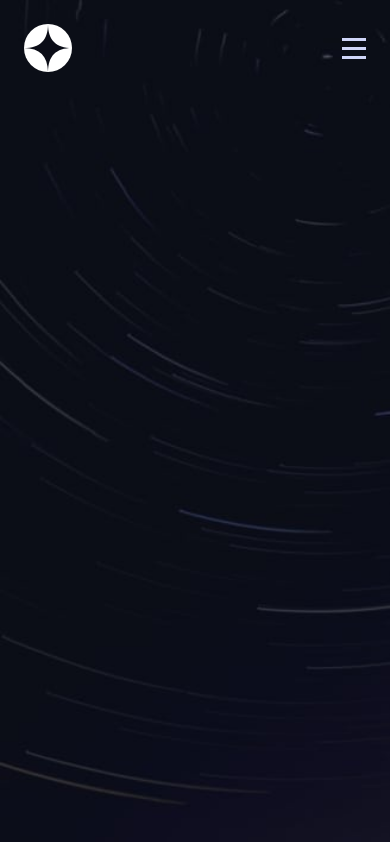
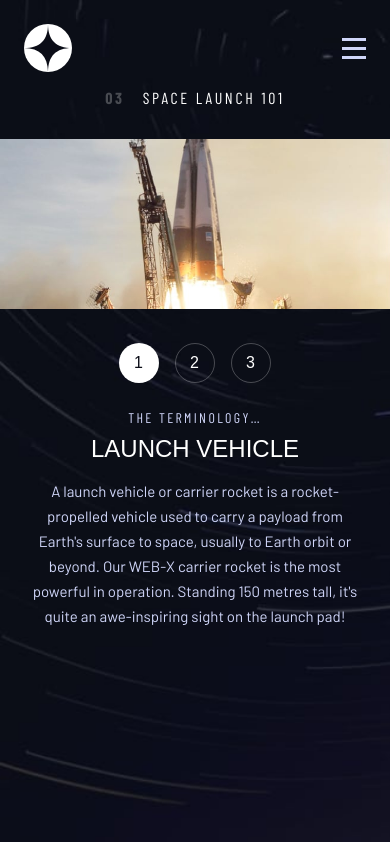
Before and after one commit to mahmoudAcm/frontend-mentor, a Next.js app: page /technology in a window 390 px wide. Built offline with nearby package versions, Linux system fonts and the light colour scheme; a web font is replaced by a local one.

Commit message:
I have completed the task of making my technology page fully responsive on all devices, and I have also optimized it for mobile users. Furthermore, I have removed horizontal scrolling, which has improved both the user experience and accessibility for screen readers.

```diff
--- a/src/components/Layout.tsx
+++ b/src/components/Layout.tsx
@@ -64,6 +64,9 @@ export default function Layout({ children }: { children: ReactNode }) {
           }
         }}
         ref={psRef}
+        options={{
+          suppressScrollX: true
+        }}
       >
         <Main
           sx={{
--- a/src/components/SecondaryLayout.tsx
+++ b/src/components/SecondaryLayout.tsx
@@ -29,7 +29,7 @@ const Title = styled(Typography)(({ theme }) => ({
 
 export function SecondaryLayoutMainTitle({ num, children }: { num: string; children: ReactNode }) {
   return (
-    <Title variant='h5'>
+    <Title variant='h5' className='main-title'>
       <span className='number'>{num}</span>
       <span>{children}</span>
     </Title>
--- /dev/null
+++ b/src/components/pages/technology.tsx
@@ -0,0 +1,143 @@
+import { Box, styled, Typography } from '@mui/material';
+import SecondaryLayout from '@/src/components/SecondaryLayout';
+import Image from 'next/image';
+
+export const TechnologyRoot = styled(SecondaryLayout)(({ theme }) => ({
+  paddingBottom: '101px',
+  [theme.breakpoints.down('lg')]: {
+    paddingBottom: 0
+  },
+  [theme.breakpoints.down('sm')]: {
+    '& .main-title': {
+      textAlign: 'center'
+    }
+  }
+}));
+
+export const Content = styled(Box)(({ theme }) => ({
+  display: 'flex',
+  marginTop: '26px',
+  justifyContent: 'space-between',
+  [theme.breakpoints.down('lg')]: {
+    flexDirection: 'column-reverse',
+    marginTop: '60px',
+    marginBottom: '97px'
+  },
+  [theme.breakpoints.down('sm')]: {
+    flexDirection: 'column-reverse',
+    marginTop: '32px',
+    marginBottom: '81px'
+  }
+}));
+
+export const Controls = styled(Box)(({ theme }) => ({
+  gap: '32px',
+  marginRight: '80px',
+  [theme.breakpoints.down('lg')]: {
+    flexDirection: 'row',
+    gap: '16px',
+    marginRight: 0,
+    marginBottom: '44px'
+  },
+  [theme.breakpoints.down('sm')]: {
+    marginBottom: '26px'
+  }
+}));
+
+export const ControlButton = styled(Box)(({ theme }) => ({
+  width: '80px',
+  height: '80px',
+  borderRadius: '50%',
+  border: '1px solid rgba(255, 255, 255, 0.25)',
+  display: 'grid',
+  placeItems: 'center',
+  cursor: 'pointer',
+  ...theme.typography.h4,
+  letterSpacing: '2px',
+  "&[aria-current='true']": {
+    background: 'white',
+    color: theme.palette.background.default
+  },
+  transition: theme.transitions.create(['border-color', 'background']),
+  '&:hover': {
+    borderColor: 'white'
+  },
+  [theme.breakpoints.down('lg')]: {
+    width: '60px',
+    height: '60px',
+    fontSize: '1.5rem',
+    letterSpacing: '1.5px'
+  },
+  [theme.breakpoints.down('sm')]: {
+    width: '40px',
+    height: '40px',
+    fontSize: '1rem',
+    letterSpacing: '1px',
+    lineHeight: 1.125
+  }
+}));
+
+export const Details = styled(Box)(({ theme }) => ({
+  marginTop: '137px',
+  display: 'flex',
+  [theme.breakpoints.down('lg')]: {
+    flexDirection: 'column',
+    marginTop: '56px',
+    alignItems: 'center',
+    textAlign: 'center'
+  },
+  [theme.breakpoints.down('sm')]: {
+    marginTop: '34px'
+  }
+}));
+
+export const DetailsContent = styled(Box)(({ theme }) => ({
+  [theme.breakpoints.down('sm')]: {
+    '& .title': {
+      ...theme.typography.subheading2
+    }
+  }
+}));
+
+export const Name = styled(Typography)(({ theme }) => ({
+  marginTop: '11px',
+  marginBottom: '17px',
+  textTransform: 'uppercase',
+  [theme.breakpoints.down('lg')]: {
+    fontSize: '2.5rem'
+  },
+  [theme.breakpoints.down('sm')]: {
+    fontSize: '1.5rem',
+    lineHeight: '1.16666666667',
+    marginTop: '9px',
+    marginBottom: '16px'
+  }
+}));
+
+export const Description = styled(Typography)(({ theme }) => ({
+  maxWidth: '444px',
+  [theme.breakpoints.down('lg')]: {
+    maxWidth: '458px',
+    fontSize: '1rem'
+  },
+  [theme.breakpoints.down('sm')]: {
+    maxWidth: '327px',
+    fontSize: '0.9375rem',
+    lineHeight: 1.6666666667
+  }
+}));
+
+export const StyledImage = styled(Image)(({ theme }) => ({
+  marginRight: '-165px',
+  [theme.breakpoints.down('lg')]: {
+    width: 'calc(100% + 27px * 2)',
+    marginRight: 0,
+    marginLeft: '-24px',
+    objectPosition: 'center'
+  },
+  [theme.breakpoints.down('sm')]: {
+    width: 'calc(100% + 18px * 2)',
+    marginLeft: '-16px',
+    height: '170px'
+  }
+}));
--- a/src/lib/data.ts
+++ b/src/lib/data.ts
@@ -1,7 +1,12 @@
 import data from '../data.json';
 
 export type Destinations = typeof data.destinations;
+export type Technologies = typeof data.technology;
 
 export const getDestinations = () => {
   return data.destinations;
 };
+
+export const getTechnologies = () => {
+  return data.technology;
+};
--- a/src/pages/technology.tsx
+++ b/src/pages/technology.tsx
@@ -1,3 +1,124 @@
-export default function Page() {
-  return <div></div>;
+import { Typography, useMediaQuery, useTheme } from '@mui/material';
+import { SecondaryLayoutMainTitle } from '@/src/components/SecondaryLayout';
+import {
+  Content,
+  ControlButton,
+  Controls,
+  Description,
+  Details,
+  DetailsContent,
+  Name,
+  StyledImage,
+  TechnologyRoot
+} from '@/src/components/pages/technology';
+import { getTechnologies, Technologies } from '@/src/lib/data';
+import { createRef, KeyboardEventHandler, RefObject, useEffect, useMemo, useRef, useState } from 'react';
+
+export default function Technology({ technologies }: { technologies: Technologies }) {
+  const theme = useTheme();
+  const isDesktop = useMediaQuery(() => theme.breakpoints.up('lg'));
+  const [activeSlide, setActiveSlide] = useState(0);
+  const tabFocus = useRef(activeSlide);
+  const [slides, setSlides] = useState<RefObject<HTMLDivElement>[]>([]);
+
+  const imageOrientation = !isDesktop ? 'landscape' : 'portrait';
+  const imageSizes = isDesktop ? { width: 515, height: 527 } : { width: 768, height: 310 };
+
+  const technology = useMemo(() => {
+    if (technologies && technologies.length) return technologies[activeSlide];
+    return undefined;
+  }, [technologies, activeSlide]);
+
+  //Update slides refs
+  useEffect(() => {
+    if (technologies && technologies.length) setSlides(new Array(technologies.length).fill(0).map(() => createRef()));
+  }, [technologies]);
+
+  // update the tabFocus.current value whenever the activeTab prop changes.
+  // This is important because we need to keep track of which tab is currently in focus
+  useEffect(() => {
+    tabFocus.current = activeSlide;
+  }, [activeSlide]);
+
+  const handleControlsKeydown: KeyboardEventHandler = evt => {
+    evt.stopPropagation();
+    const conditions = {
+      c1: (evt.key === 'ArrowRight' || evt.key === 'ArrowLeft') && !isDesktop,
+      c2: (evt.key === 'ArrowDown' || evt.key === 'ArrowUp') && isDesktop
+    };
+
+    if (conditions.c1 || conditions.c2) {
+      slides[tabFocus.current].current?.setAttribute('tabindex', '-1');
+      if (evt.key === 'ArrowRight' || evt.key === 'ArrowDown') {
+        tabFocus.current++;
+        // If we're at the end, go to the start
+        if (tabFocus.current >= technologies.length) {
+          tabFocus.current = 0;
+        }
+        // Move left
+      } else if (evt.key === 'ArrowLeft' || evt.key === 'ArrowUp') {
+        tabFocus.current--;
+        // If we're at the start, move to the end
+        if (tabFocus.current < 0) {
+          tabFocus.current = technologies.length - 1;
+        }
+      }
+
+      slides[tabFocus.current].current?.setAttribute('tabindex', '0');
+      slides[tabFocus.current].current?.focus();
+      setActiveSlide(tabFocus.current);
+    }
+  };
+
+  return (
+    <TechnologyRoot>
+      <SecondaryLayoutMainTitle num='03'>SPACE LAUNCH 101</SecondaryLayoutMainTitle>
+      <Content role='region' aria-label='SPACE LAUNCH 101'>
+        <Details>
+          <Controls className='flex-col' role='group' aria-label='Slider Controls' onKeyDown={handleControlsKeydown}>
+            {technologies.map((_, idx) => (
+              <ControlButton
+                role='button'
+                aria-current={activeSlide === idx ? 'true' : 'false'}
+                tabIndex={activeSlide === idx ? 0 : -1}
+                key={idx}
+                ref={slides[idx]}
+                onClick={() => {
+                  setActiveSlide(idx);
+                }}
+              >
+                {idx + 1}
+              </ControlButton>
+            ))}
+          </Controls>
+          <DetailsContent
+            className='flex-col'
+            role='group'
+            aria-label={`slide ${activeSlide + 1} of ${technologies.length}`}
+          >
+            <Typography variant='nav' color='textSecondary' className='title'>
+              THE TERMINOLOGY…
+            </Typography>
+            <Name variant='h3'>{technology?.name}</Name>
+            <Description color='textSecondary'>{technology?.description}</Description>
+          </DetailsContent>
+        </Details>
+        <StyledImage
+          src={technology?.images.portrait.replace('portrait', imageOrientation) ?? ''}
+          width={imageSizes.width}
+          height={imageSizes.height}
+          alt='Tech Image'
+          priority
+        />
+      </Content>
+    </TechnologyRoot>
+  );
 }
+
+export function getStaticProps() {
+  return {
+    props: {
+      technologies: getTechnologies()
+    }
+  };
+}
```
